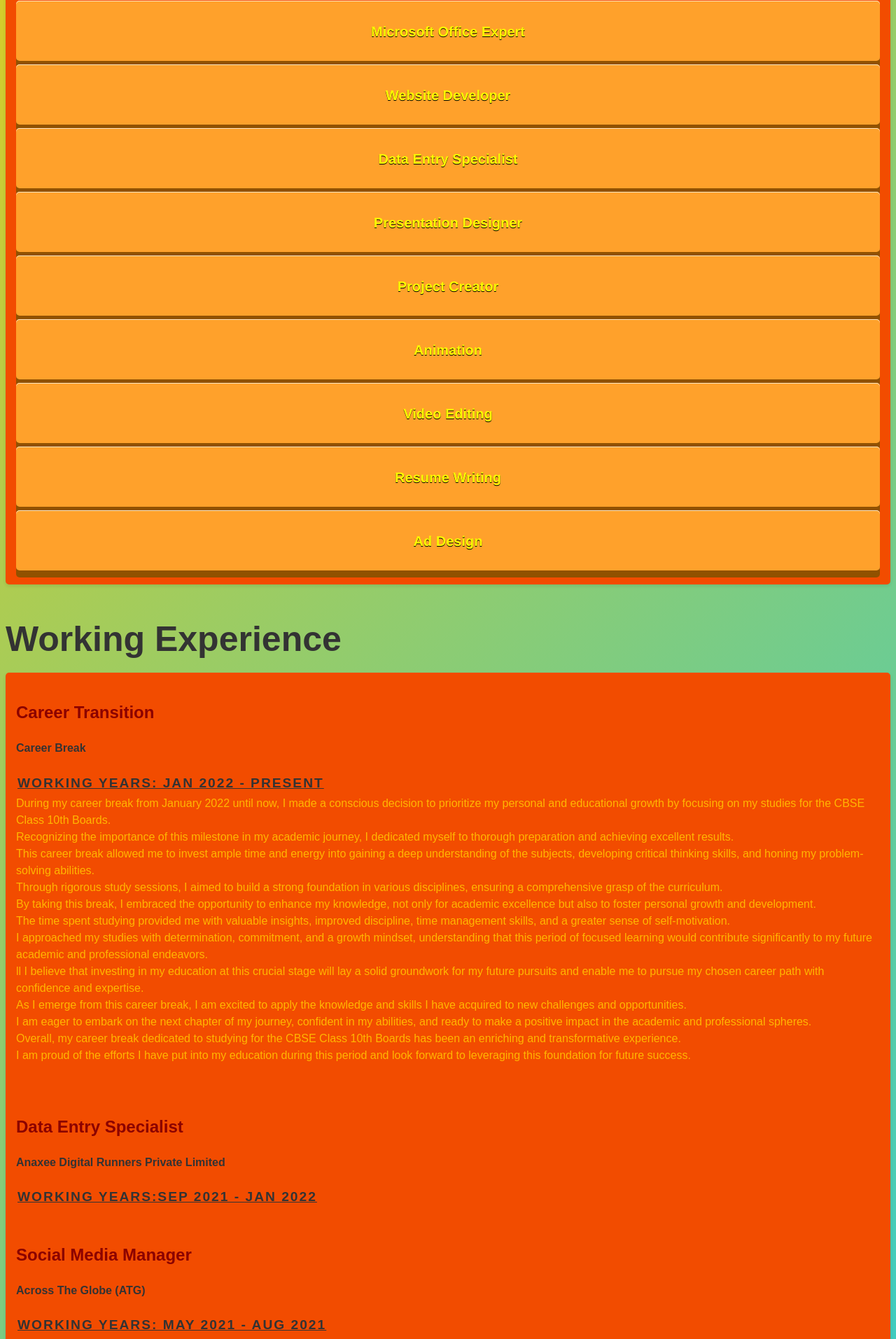
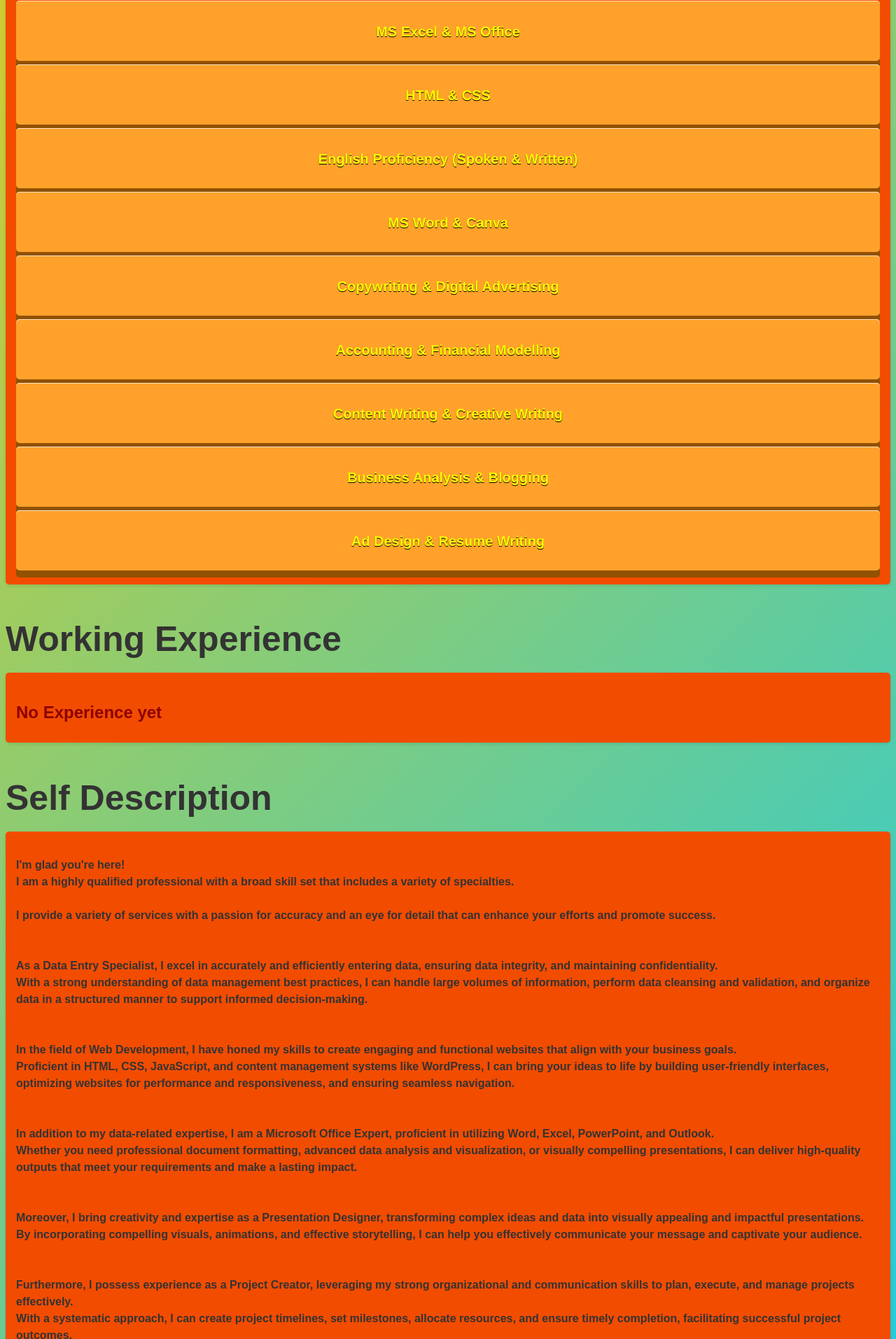
Before and after one commit to shiv-xmm/Shivam-s-Resume, a plain HTML site: page index.html in a window 1280 px wide. Shown: the part 887-2800 px from the top of the page at 70% size. Drawn offline with Linux system fonts and the light colour scheme.

Commit message:
Update index.html

```diff
--- a/index.html
+++ b/index.html
@@ -28,7 +28,7 @@
 </div>
 
   <header>
- <h1>SHIVAM's Portfolio</h1>
+ <h1>SHIVAM's Resume</h1>
   </header>
   <link href="https://fonts.googleapis.com/css?family=Lato" rel="stylesheet">
 
@@ -48,55 +48,55 @@
 
   <li><div class="ontouchstart">
   <div class="small">
-    <small class+id="DES">Microsoft Office Expert</small>
+    <small class+id="DES">MS Excel & MS Office</small>
   </div>
 </div></li>
 
   <li><div class="ontouchstart">
   <div class="small">
-    <small id="WD">Website Developer</small>
+    <small id="WD">HTML & CSS</small>
   </div>
 </div></li>
 
   <li><div class="ontouchstart">
   <div class="small">
-    <small id="MOE">Data Entry Specialist</small>
+    <small id="MOE">English Proficiency (Spoken & Written)</small>
   </div>
 </div></li>
 
   <li><div class="ontouchstart">
   <div class="small">
-    <small id="PD">Presentation Designer</small>
+    <small id="PD">MS Word & Canva</small>
   </div>
 </div></li>
 
   <li><div class="ontouchstart">
   <div class="small">
-    <small id="PC">Project Creator</small>
+    <small id="PC">Copywriting & Digital Advertising</small>
   </div>
 </div></li>
 
   <li><div class="ontouchstart">
   <div class="small">
-    <small id="A">Animation</small>
+    <small id="A">Accounting & Financial Modelling</small>
   </div>
 </div></li>
 
   <li><div class="ontouchstart">
   <div class="small">
-    <small id="VE">Video Editing</small>
+    <small id="VE">Content Writing & Creative Writing</small>
   </div>
 </div></li>
 
  <li><div class="ontouchstart">
   <div class="small">
-    <small id="RW">Resume Writing</small>
+    <small id="RW">Business Analysis & Blogging</small>
   </div>
 </div></li>
 
  <li><div class="ontouchstart">
   <div class="small">
-    <small id="AD">Ad Design</small>
+    <small id="AD">Ad Design & Resume Writing</small>
   </div>
 </div></li>
 
@@ -108,23 +108,7 @@
     <section>
       <h2>Working Experience</h2>
       <article>
-        <h3>Career Transition</h3>
-		<h4>Career Break</h4>
-        <big>Working Years: Jan 2022 - Present</big>
-        <p>During my career break from January 2022 until now, I made a conscious decision to prioritize my personal and educational growth by focusing on my studies for the CBSE Class 10th Boards. <br> Recognizing the importance of this milestone in my academic journey, I dedicated myself to thorough preparation and achieving excellent results.<br>
-This career break allowed me to invest ample time and energy into gaining a deep understanding of the subjects, developing critical thinking skills, and honing my problem-solving abilities.<br> Through rigorous study sessions, I aimed to build a strong foundation in various disciplines, ensuring a comprehensive grasp of the curriculum.<br>
-By taking this break, I embraced the opportunity to enhance my knowledge, not only for academic excellence but also to foster personal growth and development.<br> The time spent studying provided me with valuable insights, improved discipline, time management skills, and a greater sense of self-motivation.<br>
-I approached my studies with determination, commitment, and a growth mindset, understanding that this period of focused learning would contribute significantly to my future academic and professional endeavors.<br>ll I believe that investing in my education at this crucial stage will lay a solid groundwork for my future pursuits and enable me to pursue my chosen career path with confidence and expertise.<br>
-As I emerge from this career break, I am excited to apply the knowledge and skills I have acquired to new challenges and opportunities.<br> I am eager to embark on the next chapter of my journey, confident in my abilities, and ready to make a positive impact in the academic and professional spheres.<br>
-Overall, my career break dedicated to studying for the CBSE Class 10th Boards has been an enriching and transformative experience.<br> I am proud of the efforts I have put into my education during this period and look forward to leveraging this foundation for future success.</p>
-		<br><br>
-		       <h3>Data Entry Specialist</h3>
-			   <h4>Anaxee Digital Runners Private Limited</h4>
-        <big>Working Years:Sep 2021 - Jan 2022</big>
-		<br><br>
-		       <h3>Social Media Manager</h3>
-			   <h4>Across The Globe (ATG)</h4>
-        <big>Working Years: May 2021 - Aug 2021 </big>
+        <h3>No Experience yet</h3>
       </article>
 	    <script async src="https://pagead2.googlesyndication.com/pagead/js/adsbygoogle.js?client=ca-pub-4160267610962809"
      crossorigin="anonymous"></script>
@@ -132,24 +116,24 @@ Overall, my career break dedicated to studying for the CBSE Class 10th Boards ha
       <h2>Self Description</h2>
       <article>
       <h4>  I'm glad you're here! <br>
-I am a highly qualified professional with a broad skill set that includes a variety of specialties. <br>
+I am a highly qualified professional with a broad skill set that includes a variety of specialties. <br><br>
 I provide a variety of services with a passion for accuracy and an eye for detail that can enhance your efforts and promote success. <br>
-<br>
+<br><br>
 As a Data Entry Specialist, I excel in accurately and efficiently entering data, ensuring data integrity, and maintaining confidentiality. <br>
 With a strong understanding of data management best practices, I can handle large volumes of information, perform data cleansing and validation, and organize data in a structured manner to support informed decision-making. <br>
-<br>
+<br><br>
 In the field of Web Development, I have honed my skills to create engaging and functional websites that align with your business goals. <br>
 Proficient in HTML, CSS, JavaScript, and content management systems like WordPress, I can bring your ideas to life by building user-friendly interfaces, optimizing websites for performance and responsiveness, and ensuring seamless navigation. <br>
-<br>
+<br><br>
 In addition to my data-related expertise, I am a Microsoft Office Expert, proficient in utilizing Word, Excel, PowerPoint, and Outlook. <br>
 Whether you need professional document formatting, advanced data analysis and visualization, or visually compelling presentations, I can deliver high-quality outputs that meet your requirements and make a lasting impact. <br>
-<br>
+<br><br>
 Moreover, I bring creativity and expertise as a Presentation Designer, transforming complex ideas and data into visually appealing and impactful presentations. <br>
 By incorporating compelling visuals, animations, and effective storytelling, I can help you effectively communicate your message and captivate your audience. <br>
-<br>
+<br><br>
 Furthermore, I possess experience as a Project Creator, leveraging my strong organizational and communication skills to plan, execute, and manage projects effectively. <br>
 With a systematic approach, I can create project timelines, set milestones, allocate resources, and ensure timely completion, facilitating successful project outcomes. <br>
-<br>
+<br><br>
 I am dedicated to delivering reliable, accurate, and timely services that cater to your specific needs. <br>
 Whether you require assistance with data entry, web development, Microsoft Office tasks, presentation design, or project management, I am here to collaborate with you and help achieve your business objectives. <br>
 <br>
@@ -177,7 +161,7 @@ Let's work together to create impactful solutions and drive success! <br> </h4>
 
   </main>
 <footer>
-  <p>&copy; 2023 SHIVAM's Portfolio. All rights reserved.</P>
+  <p>&copy; 2024 SHIVAM's Resume. All rights reserved.</P>
   </footer>
   <script src="portfolio.js"></script>
   </body>
```
